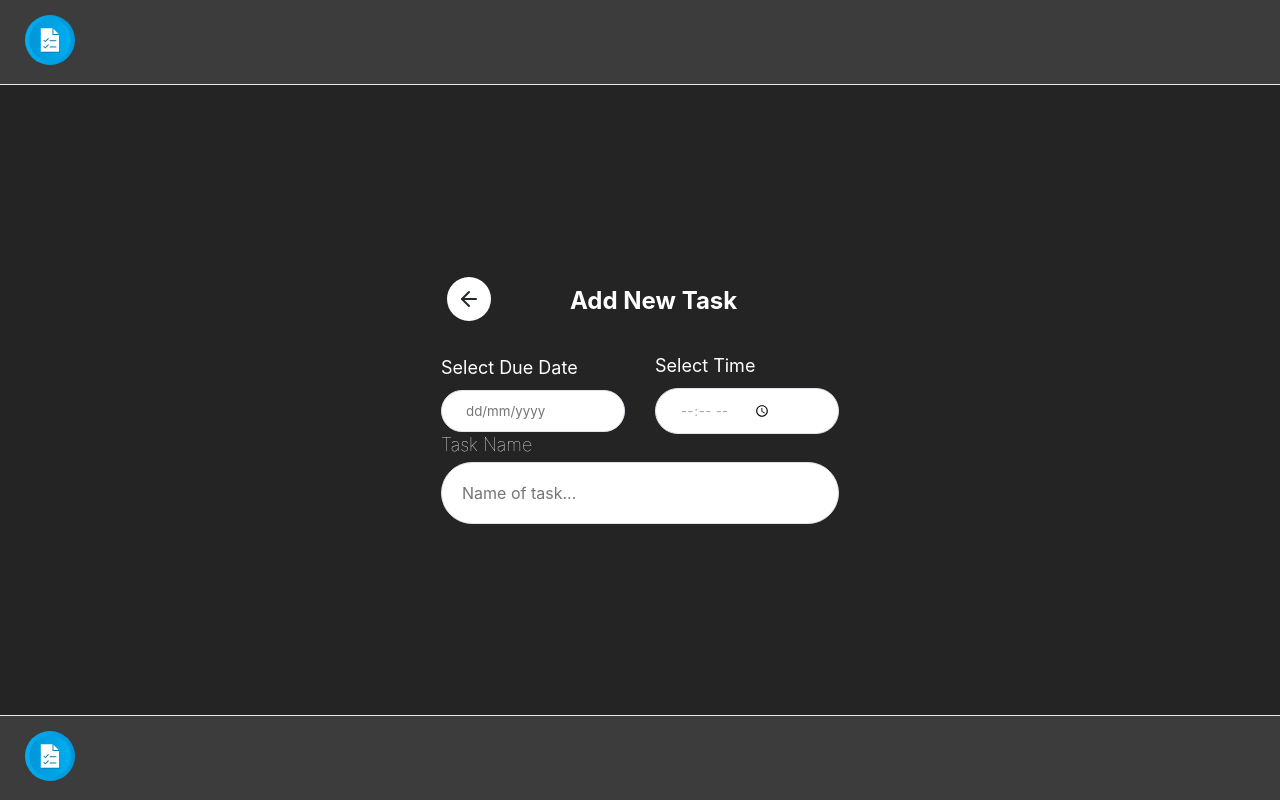
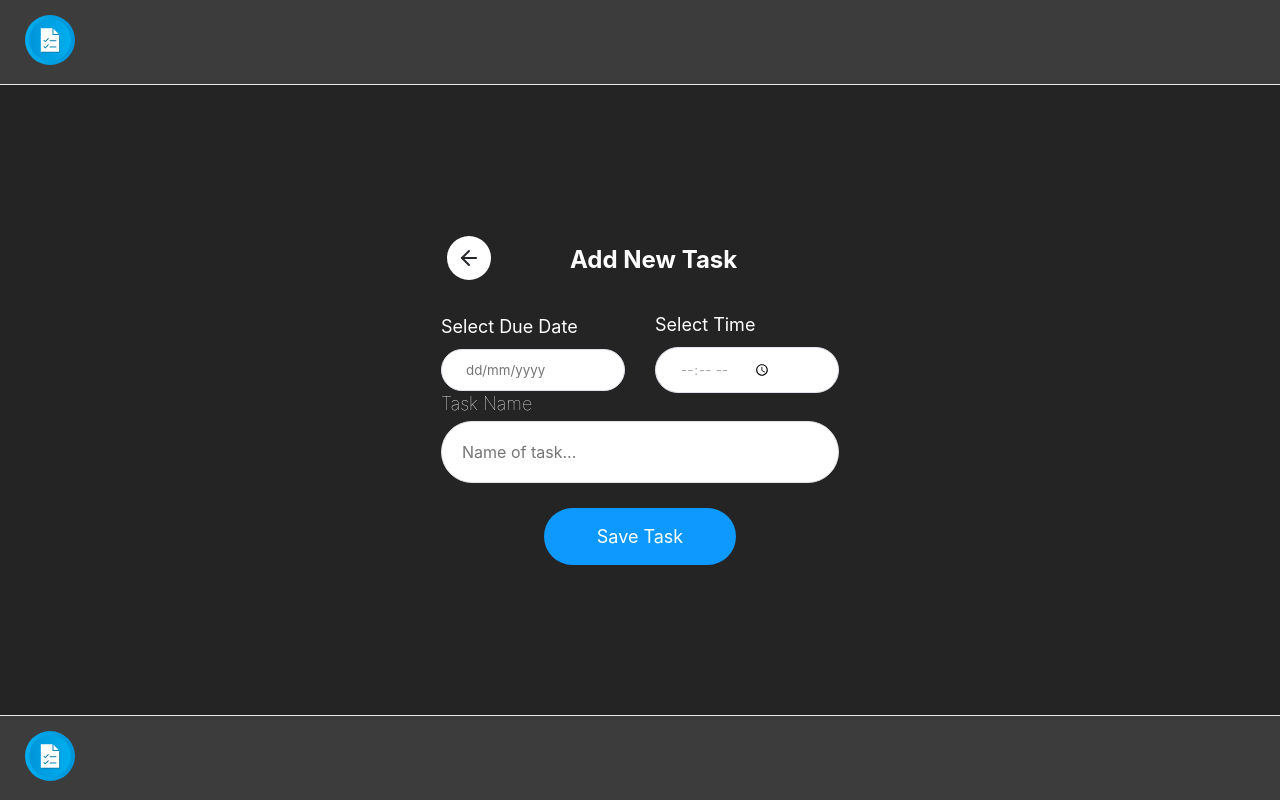
Before and after one commit to Kederly13/ToDoListTS, a React (Create React App) app: page /add-task in a window 1280 px wide. Built offline with nearby package versions, Linux system fonts and the light colour scheme.

Commit message:
new commit

```diff
--- a/package.json
+++ b/package.json
@@ -16,6 +16,7 @@
     "react-scripts": "5.0.1",
     "sass": "^1.69.5",
     "typescript": "^4.9.5",
+    "uid": "^2.0.2",
     "web-vitals": "^2.1.4"
   },
   "scripts": {
--- a/src/components/Form/Form.tsx
+++ b/src/components/Form/Form.tsx
@@ -1,10 +1,11 @@
 import { useState } from 'react';
 import { useContext } from "react";
+import { uid } from 'uid';
 
 import { DateInputs } from './components/DateInputs';
 import { TaskNameInput } from './components/TaskNameInput';
 import { SaveTaskBtn } from './components/SaveTaskBtn';
-import { ToDoProvider } from 'ToDoProvider';
+import { ToDoProvider, TodoContext } from 'ToDoProvider';
 
 import classes from './Form.module.sass';
 
@@ -15,7 +16,19 @@ export const Form = () => {
     const [dueDate, setDueDate] = useState('');
     const [dueTime, setDueTime] = useState('');
 
-    // const { saveTodo } = useContext(ToDoProvider)
+    const todoContext = useContext(TodoContext);
+
+    const handleAddTask = (e: React.FormEvent<HTMLFormElement>) => {
+        e.preventDefault;
+        const newTodo = {
+            id: Number(uid()),
+            title: taskName,
+            dueDate: dueDate,
+            dueTime: dueTime
+        };
+
+        todoContext?.saveTodo(newTodo)
+    };
 
     const handleTaskNameChange = (newValue: string) => {
         setTaskName(newValue);
@@ -39,7 +52,7 @@ export const Form = () => {
                     dueTime={dueTime}
                 />
                 <TaskNameInput value={taskName} setValue={handleTaskNameChange}/>
-                {/* <SaveTaskBtn handleSubmit={saveTodo}/> */}
+                <SaveTaskBtn onClick={(e) => handleAddTask(e)}/>
             </form>
         </ToDoProvider>
 
--- a/src/pages/Main/Main.tsx
+++ b/src/pages/Main/Main.tsx
@@ -1,10 +1,11 @@
+import { useEffect, useState } from 'react';
+import { NavLink } from 'react-router-dom';
+import { useNavigate } from 'react-router-dom';
+
 import { SearchForm } from './components/SearchForm';
 import { Buttons } from './components/Buttons';
 import { NewTaskBtn } from './components/NewTaskBtn';
 import { useContext } from 'react';
-import { useEffect, useState } from 'react';
-import { NavLink } from 'react-router-dom';
-import { useNavigate } from 'react-router-dom';
 
 import { TodoContext } from '../../ToDoProvider';
 
@@ -17,11 +18,12 @@ type Navigate = {
 export const Main = () => {
     const todoContext = useContext(TodoContext);
 
+    const toDos = todoContext?.todos;
+    console.log(toDos);
+
     const navigate = useNavigate();
 
-    if (todoContext) {
-        const { todos } = todoContext;
-    };
+
 
     return (
         <section className={classes.main}>
```
Also changed, not shown: 1 other file (tests, documents, lock files or other folders).
